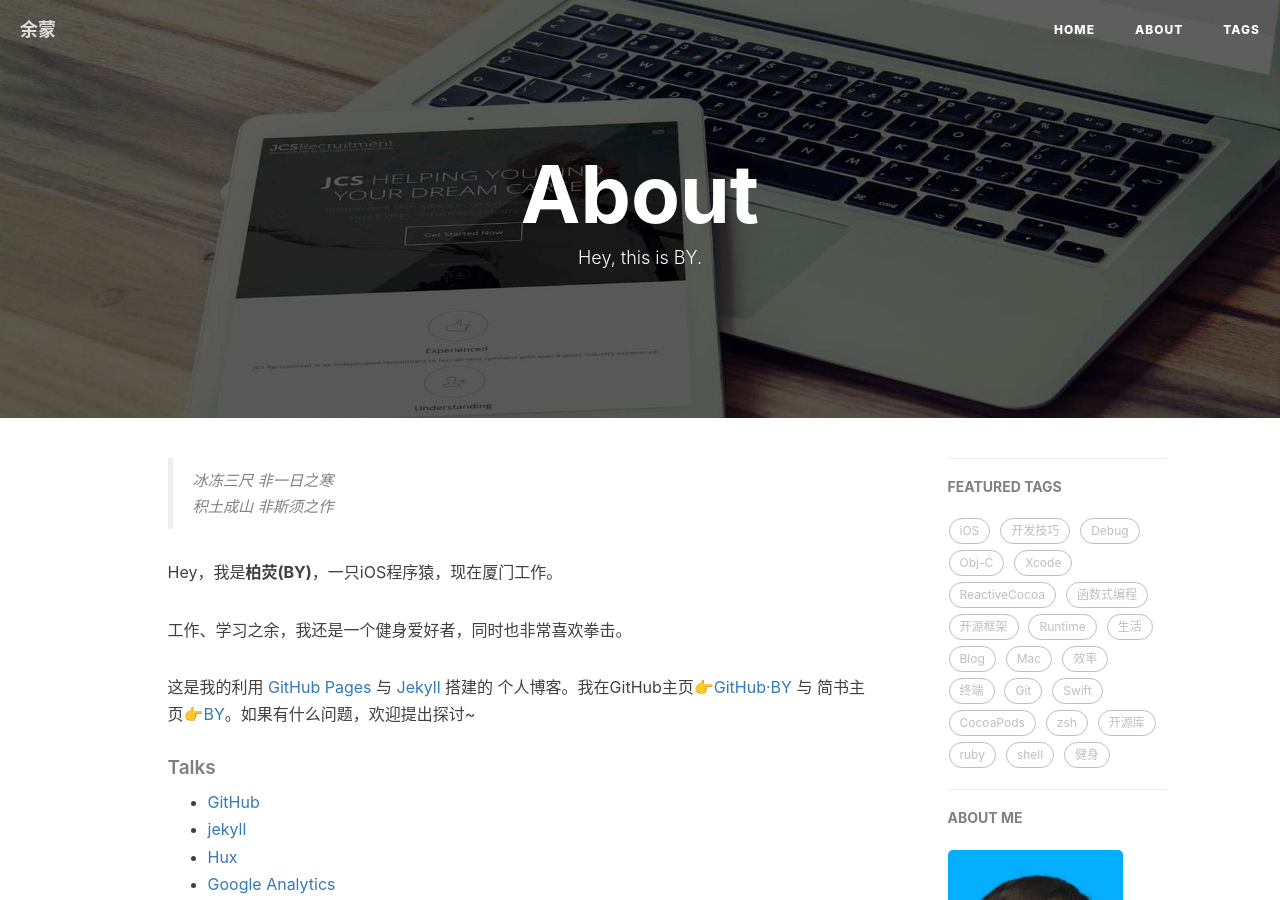
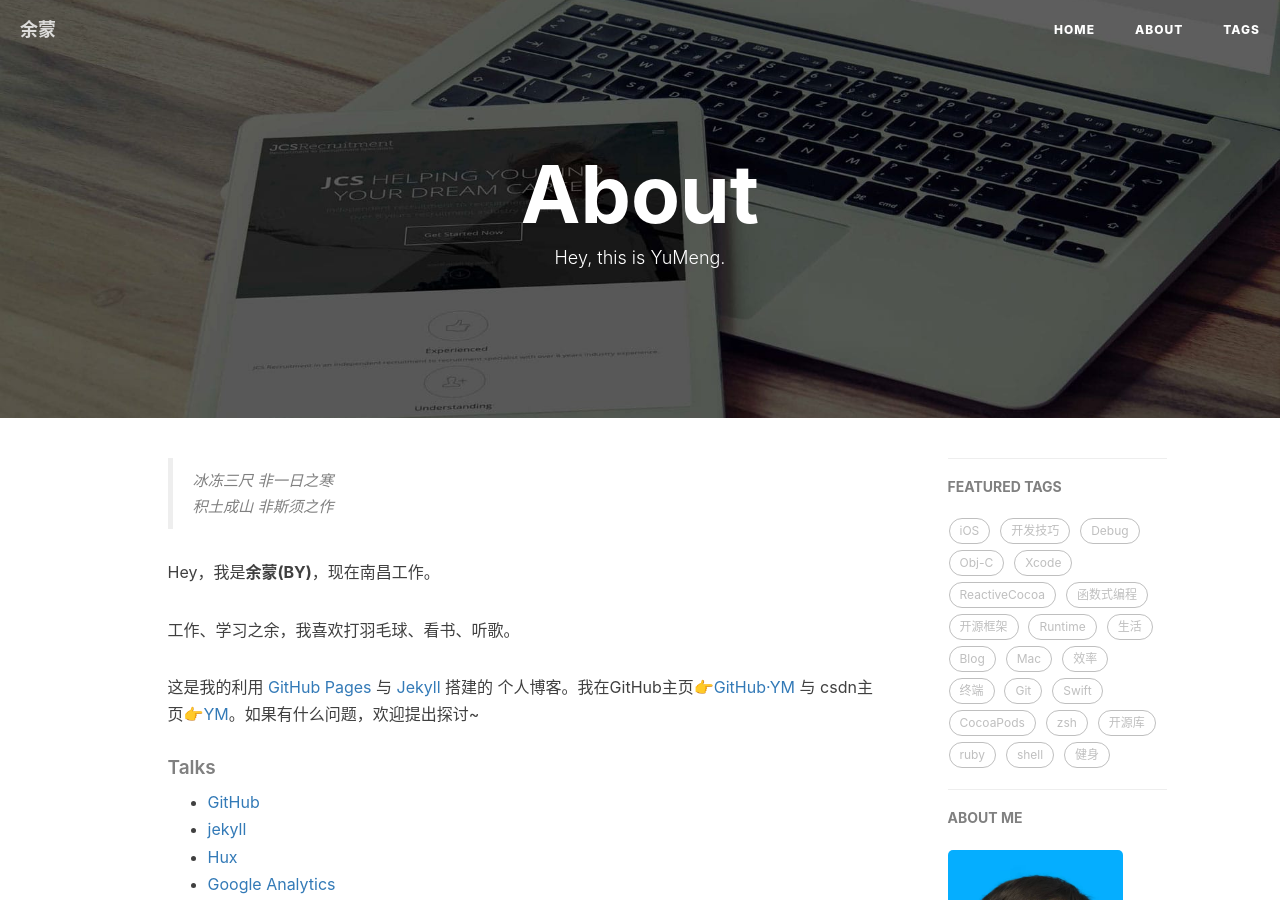
Before and after one commit to YuMeng-nut/YuMeng-nut.github.io, a Jekyll site: the page built from about.html, in a window 1280 px wide and 900 px high. Built offline with Jekyll 4.4.1, drawn with Linux system fonts in a browser that asks for light colours; nearby versions of some CDN libraries; comment, search, counter and statistics services are not loaded.

Commit message:
Update about.html

```diff
--- a/about.html
+++ b/about.html
@@ -1,7 +1,7 @@
 ---
 layout: page
 title: "About"
-description: "Hey, this is BY."
+description: "Hey, this is YuMeng."
 header-img: "img/post-bg-rwd.jpg"
 ---
 
@@ -18,11 +18,11 @@
     <blockquote><p>冰冻三尺 非一日之寒<br>
     积土成山 非斯须之作</p></blockquote>
 
-    <p>Hey，我是<strong>柏荧(BY)</strong>，一只iOS程序猿，现在厦门工作。</p>
+    <p>Hey，我是<strong>余蒙(BY)</strong>，现在南昌工作。</p>
 
-    <p>工作、学习之余，我还是一个健身爱好者，同时也非常喜欢拳击。</p>
+    <p>工作、学习之余，我喜欢打羽毛球、看书、听歌。</p>
 
-    <p>这是我的利用 <a href="https://pages.github.com/">GitHub Pages</a> 与 <a href="http://jekyll.com.cn/">Jekyll</a> 搭建的 个人博客。我在GitHub主页<a href="https://github.com/qiubaiying">👉GitHub·BY</a> 与 简书主页<a href="https://http://www.jianshu.com/u/e71990ada2fd">👉BY</a>。如果有什么问题，欢迎提出探讨~</p>
+    <p>这是我的利用 <a href="https://pages.github.com/">GitHub Pages</a> 与 <a href="http://jekyll.com.cn/">Jekyll</a> 搭建的 个人博客。我在GitHub主页<a href="https://github.com/YuMeng-nut">👉GitHub·YM</a> 与 csdn主页<a href="https://blog.csdn.net/weixin_43268590">👉YM</a>。如果有什么问题，欢迎提出探讨~</p>
 
     <p></p>
 
```
